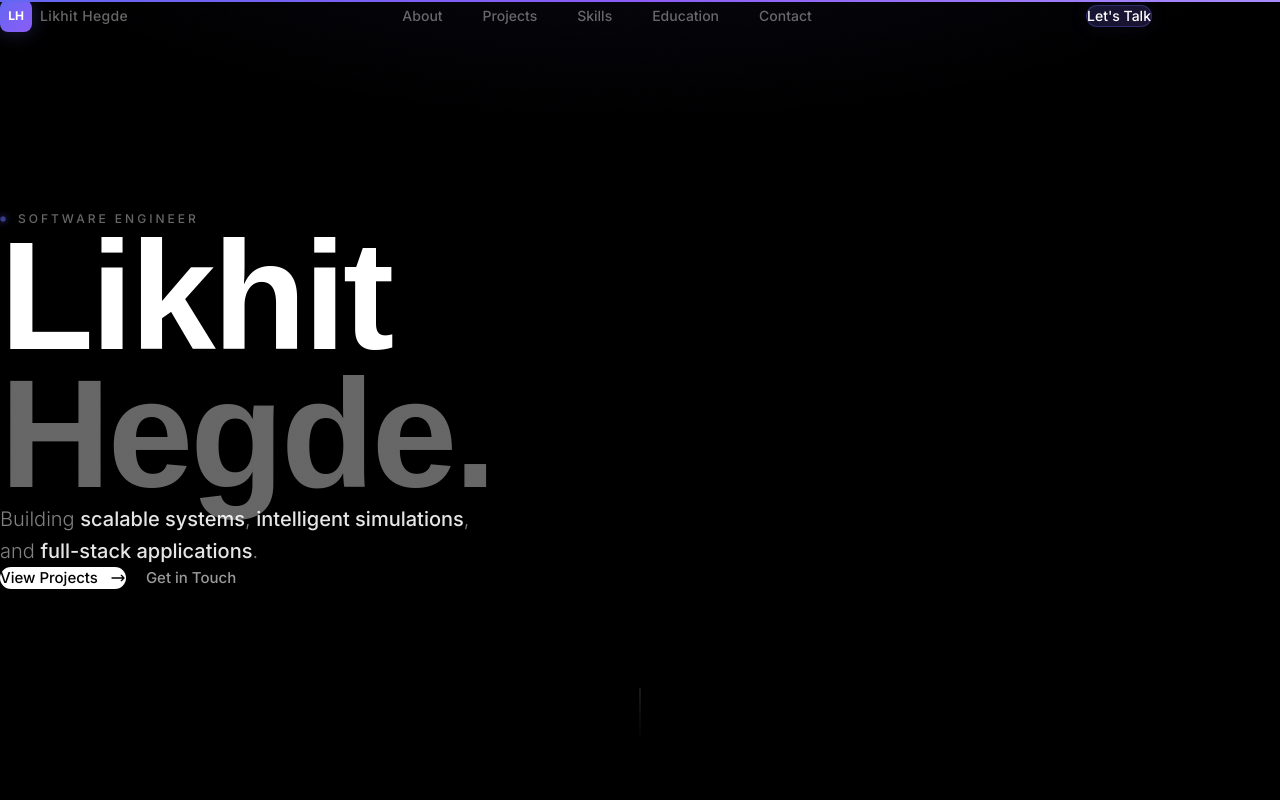
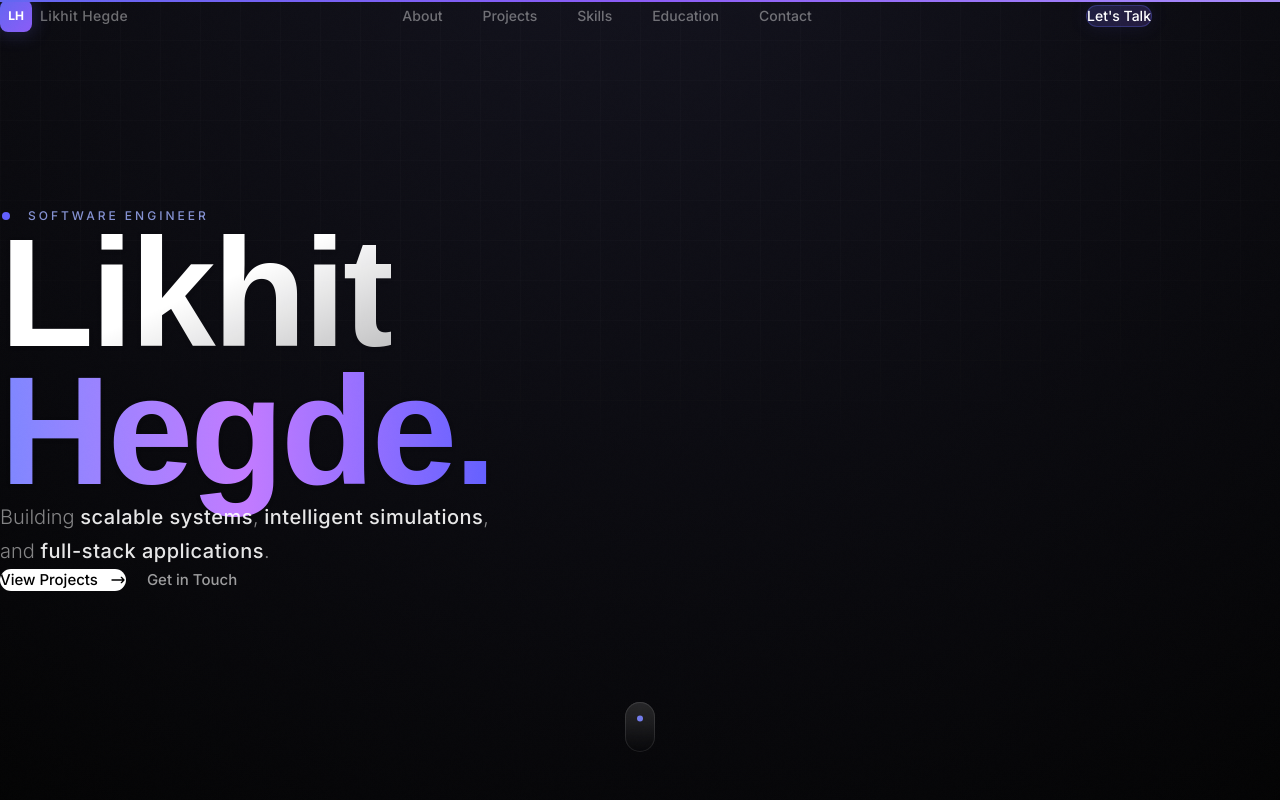
Before and after one commit to Likhit140305/Portfolio, a Next.js app: page / in a window 1280 px wide. Shown: the top 800 px of the page. Built offline with nearby package versions, Linux system fonts and the light colour scheme; a web font is replaced by a local one.

Commit message:
Enhance Hero component aesthetics and animations with Framer Motion

```diff
--- a/src/components/Hero.tsx
+++ b/src/components/Hero.tsx
@@ -6,17 +6,18 @@ import { useRef } from "react";
 const containerVariants: Variants = {
   hidden: {},
   visible: {
-    transition: { staggerChildren: 0.1, delayChildren: 0.2 },
+    transition: { staggerChildren: 0.15, delayChildren: 0.2 },
   },
 };
 
 const fadeUp: Variants = {
-  hidden: { opacity: 0, y: 30 },
+  hidden: { opacity: 0, y: 40, filter: "blur(8px)" },
   visible: (i: number = 0) => ({
     opacity: 1,
     y: 0,
+    filter: "blur(0px)",
     transition: {
-      duration: 0.8,
+      duration: 1,
       delay: i * 0.1,
       ease: [0.16, 1, 0.3, 1] as [number, number, number, number],
     },
@@ -26,23 +27,27 @@ const fadeUp: Variants = {
 export default function Hero() {
   const ref = useRef<HTMLElement>(null);
   const { scrollYProgress } = useScroll({ target: ref, offset: ["start start", "end start"] });
-  const y = useTransform(scrollYProgress, [0, 1], [0, 150]);
+  const y = useTransform(scrollYProgress, [0, 1], [0, 200]);
   const opacity = useTransform(scrollYProgress, [0, 0.5], [1, 0]);
 
   return (
     <section
       id="hero"
       ref={ref}
-      className="relative min-h-screen flex flex-col justify-center px-6 md:px-16 lg:px-24 overflow-hidden"
+      className="relative min-h-screen flex flex-col justify-center px-6 md:px-16 lg:px-24 overflow-hidden bg-[#030303]"
     >
-      {/* Subtle Background Glows */}
-      <div
+      {/* Dynamic Background Glows */}
+      <motion.div
         className="absolute inset-0 pointer-events-none"
         style={{
           background:
-            "radial-gradient(ellipse 80% 50% at 50% -20%, rgba(99,102,241,0.1) 0%, transparent 70%)",
+            "radial-gradient(circle 1200px at 50% -20%, rgba(120, 119, 198, 0.15), transparent)",
+          y: useTransform(scrollYProgress, [0, 1], [0, 150]),
         }}
       />
+
+      {/* Premium Grid Pattern */}
+      <div className="absolute inset-0 pointer-events-none bg-[linear-gradient(to_right,#ffffff05_1px,transparent_1px),linear-gradient(to_bottom,#ffffff05_1px,transparent_1px)] bg-[size:40px_40px] [mask-image:radial-gradient(ellipse_80%_60%_at_50%_0%,#000_70%,transparent_100%)] opacity-70" />
 
       <motion.div
         style={{ y, opacity }}
@@ -55,9 +60,12 @@ export default function Hero() {
           className="flex flex-col"
         >
           {/* Status badge */}
-          <motion.div variants={fadeUp} className="flex items-center gap-3 mb-10 md:mb-12">
-            <span className="glow-dot" />
-            <span className="text-xs tracking-[0.25em] text-white/40 uppercase font-medium">
+          <motion.div variants={fadeUp} className="flex items-center gap-4 mb-10 md:mb-12">
+            <div className="relative flex h-3 w-3 items-center justify-center">
+              <span className="absolute inline-flex h-full w-full animate-ping rounded-full bg-indigo-400 opacity-75"></span>
+              <span className="relative inline-flex h-2 w-2 rounded-full bg-indigo-500"></span>
+            </div>
+            <span className="text-xs tracking-[0.25em] text-indigo-300/80 uppercase font-medium">
               Software Engineer
             </span>
           </motion.div>
@@ -65,23 +73,23 @@ export default function Hero() {
           {/* Name */}
           <motion.h1
             variants={fadeUp}
-            className="font-clash text-[clamp(4rem,12vw,10rem)] font-semibold leading-[0.9] tracking-[-0.02em] mb-8"
+            className="font-clash text-[clamp(4.5rem,12vw,11rem)] font-semibold leading-[0.9] tracking-[-0.02em] mb-8"
           >
-            <span className="text-white">Likhit</span>
+            <span className="text-transparent bg-clip-text bg-gradient-to-br from-white via-white to-white/70 drop-shadow-sm">Likhit</span>
             <br />
-            <span className="text-white/40">Hegde.</span>
+            <span className="text-transparent bg-clip-text bg-gradient-to-r from-indigo-400 via-purple-400 to-indigo-500 drop-shadow-sm">Hegde.</span>
           </motion.h1>
 
           {/* Tagline */}
           <motion.p
             variants={fadeUp}
-            className="text-lg md:text-xl text-white/50 font-light leading-[1.6] max-w-xl mb-12"
+            className="text-lg md:text-xl text-white/50 font-light leading-[1.7] max-w-2xl mb-12"
           >
             Building{" "}
-            <span className="text-white/90 font-medium">scalable systems</span>,{" "}
-            <span className="text-white/90 font-medium">intelligent simulations</span>,
+            <strong className="text-white/90 font-medium tracking-wide">scalable systems</strong>,{" "}
+            <strong className="text-white/90 font-medium tracking-wide">intelligent simulations</strong>,
             <br className="hidden md:block" />
-            and <span className="text-white/90 font-medium">full-stack applications</span>.
+            and <strong className="text-white/90 font-medium tracking-wide">full-stack applications</strong>.
           </motion.p>
 
           {/* CTA buttons */}
@@ -90,11 +98,12 @@ export default function Hero() {
               href="#projects"
               whileHover={{ scale: 1.02 }}
               whileTap={{ scale: 0.98 }}
-              className="group inline-flex items-center gap-3 px-8 py-4 rounded-full text-[15px] font-medium text-black bg-white transition-all duration-300 hover:bg-white/90"
+              className="group relative inline-flex items-center gap-3 px-8 py-4 rounded-full text-[15px] font-medium text-black bg-white transition-all duration-300 hover:shadow-[0_0_40px_rgba(255,255,255,0.2)] overflow-hidden"
             >
-              View Projects
+              <div className="absolute inset-0 bg-gradient-to-r from-white via-white/80 to-white opacity-0 group-hover:opacity-100 transition-opacity duration-300" />
+              <span className="relative z-10">View Projects</span>
               <svg
-                className="w-4 h-4 transition-transform duration-300 group-hover:translate-x-1"
+                className="w-4 h-4 relative z-10 transition-transform duration-300 group-hover:translate-x-1"
                 fill="none"
                 stroke="currentColor"
                 viewBox="0 0 24 24"
@@ -105,9 +114,9 @@ export default function Hero() {
 
             <motion.a
               href="#contact"
-              whileHover={{ scale: 1.02 }}
+              whileHover={{ scale: 1.02, backgroundColor: "rgba(255,255,255,0.05)" }}
               whileTap={{ scale: 0.98 }}
-              className="inline-flex items-center gap-2 px-8 py-4 rounded-full text-[15px] font-medium text-white/60 hover:text-white transition-all duration-300"
+              className="inline-flex items-center gap-2 px-8 py-4 rounded-full text-[15px] font-medium text-white/60 hover:text-white border border-transparent hover:border-white/10 transition-all duration-300"
             >
               Get in Touch
             </motion.a>
@@ -115,19 +124,22 @@ export default function Hero() {
         </motion.div>
       </motion.div>
 
-      {/* Scroll indicator */}
+      {/* Dynamic Scroll Indicator */}
       <motion.div
         initial={{ opacity: 0 }}
         animate={{ opacity: 1 }}
-        transition={{ delay: 1.5, duration: 1 }}
+        transition={{ delay: 1.8, duration: 1 }}
         className="absolute bottom-12 left-1/2 -translate-x-1/2 flex flex-col items-center gap-4"
       >
-        <motion.div
-          animate={{ scaleY: [0.3, 1, 0.3], opacity: [0.2, 0.6, 0.2] }}
-          transition={{ repeat: Infinity, duration: 2.5, ease: "easeInOut" }}
-          className="w-[1px] h-16 origin-top"
-          style={{ background: "linear-gradient(180deg, rgba(255,255,255,0.4), transparent)" }}
-        />
+        <div className="p-[1px] rounded-full bg-gradient-to-b from-white/20 to-transparent">
+          <div className="w-[30px] h-[50px] rounded-full border border-white/10 flex justify-center p-2 bg-black/20 backdrop-blur-sm">
+            <motion.div
+              animate={{ y: [0, 16, 0], opacity: [0.5, 1, 0.5] }}
+              transition={{ repeat: Infinity, duration: 2, ease: "easeInOut" }}
+              className="w-1.5 h-1.5 rounded-full bg-indigo-400"
+            />
+          </div>
+        </div>
       </motion.div>
     </section>
   );
```
